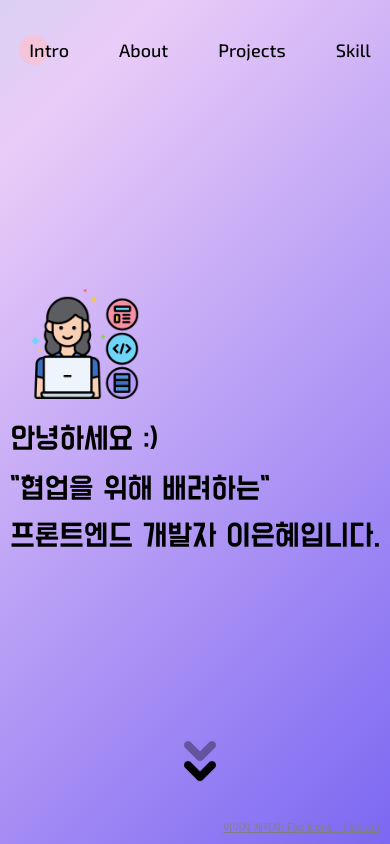
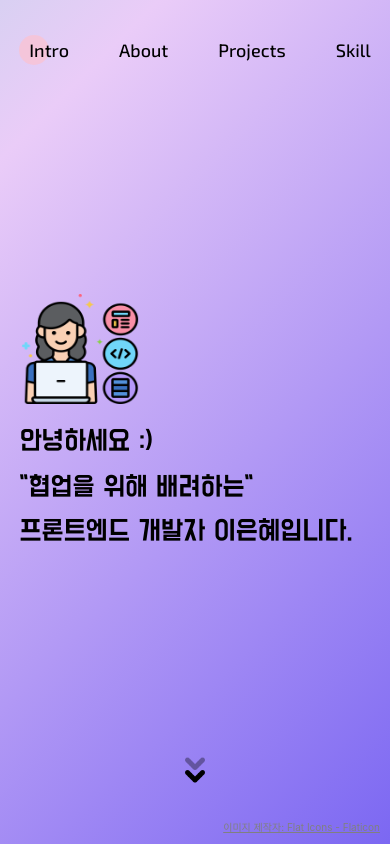
Before and after one commit to 2eunh/portfolio-site, a React (Create React App) app: page / in a window 390 px wide. Built offline with nearby package versions, Linux system fonts and the light colour scheme; a web font is replaced by a local one.

Commit message:
Fix:반응형 폰트 및 이미지 사이즈 수정

```diff
--- a/src/routes/intro/Intro.tsx
+++ b/src/routes/intro/Intro.tsx
@@ -12,7 +12,9 @@ export default function Intro() {
   return (
     <>
       <Container>
-        <Img src="./img/free-icon-developer-4661318.png" alt="개발자 이미지"/>
+        <Img>
+          <img src="./img/free-icon-developer-4661318.png" alt="개발자 이미지"/>
+        </Img>
         <TextGroup>
           <span>안녕하세요 :)</span>
           <SwingText>
--- a/src/routes/intro/IntroStyle.tsx
+++ b/src/routes/intro/IntroStyle.tsx
@@ -14,56 +14,69 @@ export const Container = styled.div`
 
 
 
-export const Img = styled.img`
-  width: 200px;
-  height: 200px;
-  margin-right: 50px;
+export const Img = styled.div`
+  width: 250px;
+  height: 250px;
+  margin-right: 30px;
+  margin-bottom: 20px;
+  img{
+    width: 250px;
+    height: 250px;
+    ${media.medium`
+      width: 190px;
+      height: 190px;
+    `};
+    ${media.small`
+      width: 120px;
+      height: 110px;
+    `};
+    ${media.xsmall`
+      width: 90px;
+      height: 85px;
+    `};
+  }
   ${media.medium`
-    width: 170px;
-    height: 170px;
+    width: 190px;
+    height: 190px;
   `};
   ${media.small`
-    width: 110px;
-    height: 110px;
-    margin : 0 0 20px 30px;
-    align-self: flex-start;
+    width: 90%;
+    height : 130px;
+    margin : 0 auto;
   `};
   ${media.xsmall`
-    width: 100px;
-    height: 100px;
-    margin-bottom : 20px;
-    margin-left : 10%;
-    align-self: flex-start;
+    height : 100px;
   `};
 `;
 
 export const TextGroup = styled.div`
-  font-size: 60px;
+  font-size: 4rem;
   font-family: 'dohyeon';
   ${media.medium`
-    font-size: 45px;
+    font-size: 3rem;
   `};
   ${media.small`
-    font-size: 32px;
+    font-size: 1.8rem;
+    width: 90%;
   `};
   ${media.xsmall`
-    font-size: 25px;
+    font-size: 1.5rem;
   `};
 `;
 
 export const SwingText = styled.div`
-  height: 60px;
+  height: 4rem;
   overflow: hidden;
   position: relative;
   margin: 10px 0 15px 0;
   ${media.medium`
-    height: 45px;
+    height: 3rem;
   `};
   ${media.small`
-    height: 32px;
+    height: 1.8rem;
   `};
   ${media.xsmall`
-    height: 25px;
+    height: 1.5rem;
   `};
 
   span {
@@ -95,10 +108,10 @@ export const SwingText = styled.div`
 export const ScrollIcon = styled.div`
   position: absolute;
   bottom: 50px;
-  left: 50%;
   transform: translateX(-50%);
   animation: bounce 1s ease infinite;
-
+  width : 100%;
+  text-align: center;
   @keyframes bounce {
     0%, 100% {
       transform: translateY(0);
@@ -107,15 +120,16 @@ export const ScrollIcon = styled.div`
       transform: translateY(-5px);
     }
   }
+  img{
+    ${media.small`
+      width : 30px;
+    `};
+    ${media.xsmall`
+      width : 22px;
+    `};
+  }
 
-  ${media.medium`
-  `};
-  ${media.small`
-    left: 45%;
-  `};
-  ${media.xsmall`
 
-  `};
 `;
 
 export const Sources = styled.a`
--- a/src/routes/portfolio/PortfolioStyle.tsx
+++ b/src/routes/portfolio/PortfolioStyle.tsx
@@ -40,7 +40,7 @@ export const SlideCardGroup = styled(motion.div)`
     margin-top : -35px;
   `};
   ${media.xsmall`
-    margin-top : -75px;
+    margin-top : -90px;
   `};
 `;
 
@@ -69,10 +69,11 @@ export const Card = styled(motion.div)`
   ${media.small`
     min-width: 350px;
     height: 520px;
+    overflow-y : auto;
   `};
   ${media.xsmall`
     min-width: 340px;
-    height: 480px;
+    height: 450px;
   `};
 
   & {
@@ -108,12 +109,12 @@ export const Card = styled(motion.div)`
       height: 210px;
     `};
     ${media.small`
-      width: 320px;
-      height: 180px;
+      width: 300px;
+      height: 160px;
     `};
     ${media.xsmall`
-      width: 300px;
-      height: 160px;
+      width: 280px;
+      height: 140px;
     `};
   }
   .discription {
@@ -138,6 +139,12 @@ export const Card = styled(motion.div)`
       font-weight: 600;
       display: block;
       color: #440f73c2;
+      ${media.small`
+        font-size: 12px;
+      `};
+      ${media.xsmall`
+        font-size: 11px;
+      `};
     }
     .disc {
       font-size: 13px;
```
